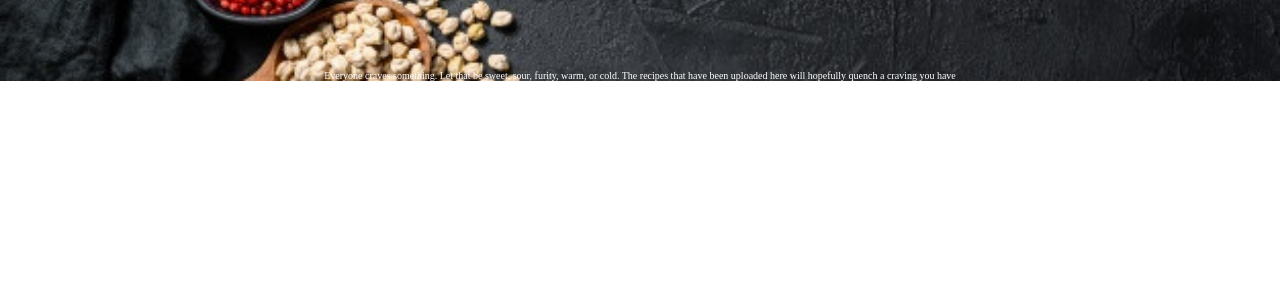
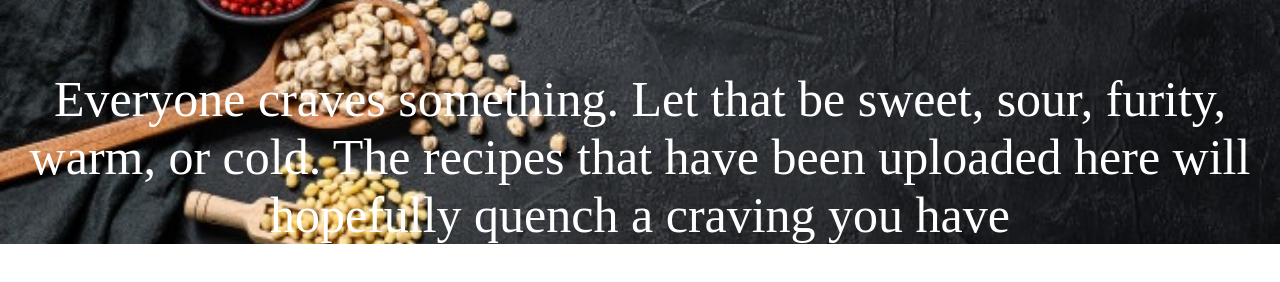
Before and after one commit to AlexanderZerra/Chef-Zest, a React (Create React App) app in the folder client/: page / in a window 1280 px wide. Shown: the part 314-596 px from the top of the page. Built offline with nearby package versions, Linux system fonts and the light colour scheme; no server answers; a web font is replaced by a local one.

Commit message:
NavLink updated

```diff
--- a/client/src/App.css
+++ b/client/src/App.css
@@ -82,5 +82,5 @@ img {
 p {
   color: white;
   font-family: 'Arizonia', cursive;
-  font-size: 10px;
+  font-size: 50px;
 }
--- a/client/src/components/Nav.js
+++ b/client/src/components/Nav.js
@@ -8,7 +8,7 @@ export default class Nav extends Component {
         <h4>Navigation Bar</h4>
         <div>
           <NavLink to="/">Home</NavLink>
-          <NavLink to="/new">Recipes</NavLink>
+          <NavLink to="/recipes">Recipes</NavLink>
           <NavLink to="/createNew">Create your OWN !</NavLink>
           {/* <NavLink to="/listings">Listings</NavLink>
           <NavLink to="/new">New Boat</NavLink> */}
```
